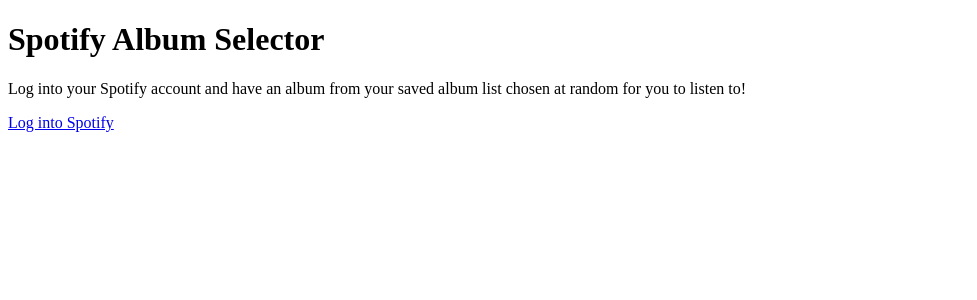
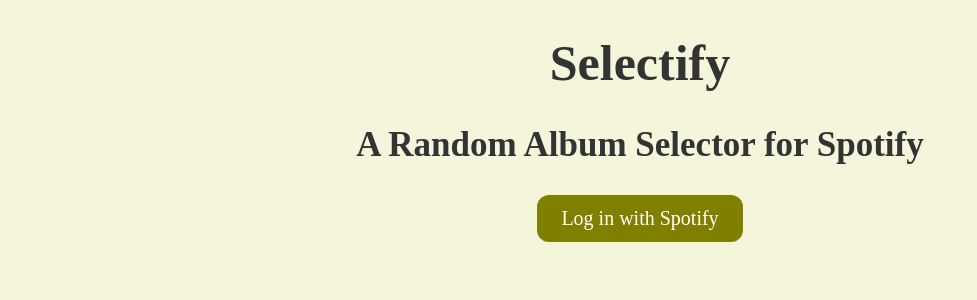
Before and after one commit to alextaschuk/selectify, a Flask app: page / in a window 1280 px wide. Shown: the top 300 px of the page, without its empty margins (0-977 px from the left). Run offline with Flask 3, Linux system fonts and the light colour scheme.

Commit message:
Made changes to front end.

```diff
--- a/app.py
+++ b/app.py
@@ -127,4 +127,4 @@
         return 'Could not generate new access token.'
 
 if __name__ == '__main__':
-    app.run(host='127.0.0.1', port=5000)
+    app.run(host='10.0.0.248', debug=True)
--- /dev/null
+++ b/static/styles.css
@@ -0,0 +1,38 @@
+body {
+    background-color: beige;
+}
+
+h1{
+    color: #333333;
+    text-align: center;
+    font-size: 50px;
+}
+
+h2{
+    color: #333333;
+    text-align: center;
+    font-size: 35px;
+}
+
+.loginButton{
+  border: black;
+  background-color: #808000;
+  color: white;
+  padding: 12px 24px;
+  text-align: center;
+  text-decoration: none;
+  display: inline-block;
+  font-size: 20px;
+  border-radius: 12px;
+}
+
+.loginButton:hover{
+    background-color: #556B2F;
+    transition: 0.4s;
+}
+
+.buttonContainer{
+    display: flex;
+    justify-content: center;
+    margin-top: 30px;
+}
--- a/templates/index.html
+++ b/templates/index.html
@@ -1,13 +1,14 @@
 <!DOCTYPE html>
 <html>
+<link rel="stylesheet" type="text/css" href="/static/styles.css">
 <head>
-    <title>Spotify Album Selector</title>
+    <title>Selectify- A Spotify Album Selector</title>
 </head>
 <body>
-    <h1> Spotify Album Selector</h1>
-    <p>Log into your Spotify account and have an album from your saved album list chosen at random for
-        you to listen to!</p>
-    <a href="/login">Log into Spotify </a>
+    <h1> Selectify</h1>
+    <h2> A Random Album Selector for Spotify</h2>
+    <dix class="buttonContainer">
+    <a class="loginButton" href="/login">Log in with Spotify </a>
 
 </body>
 </html>
```
